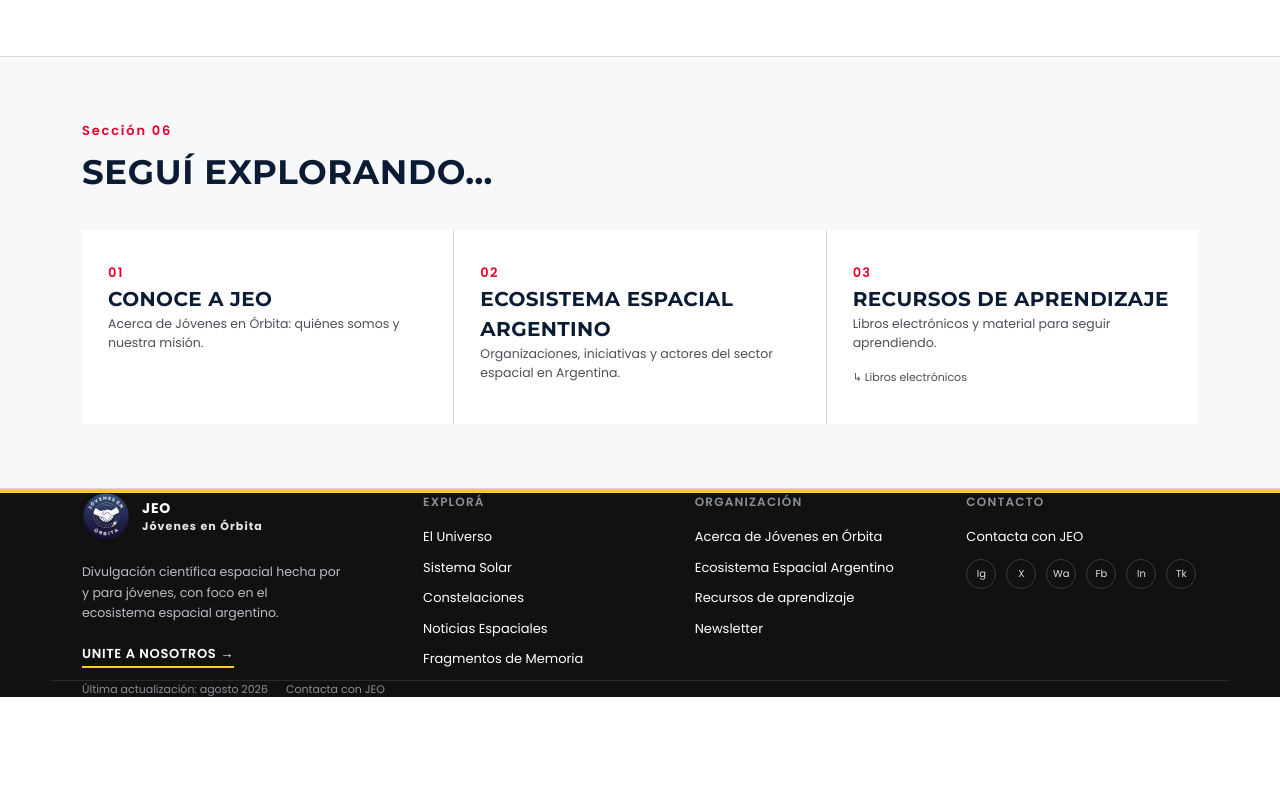
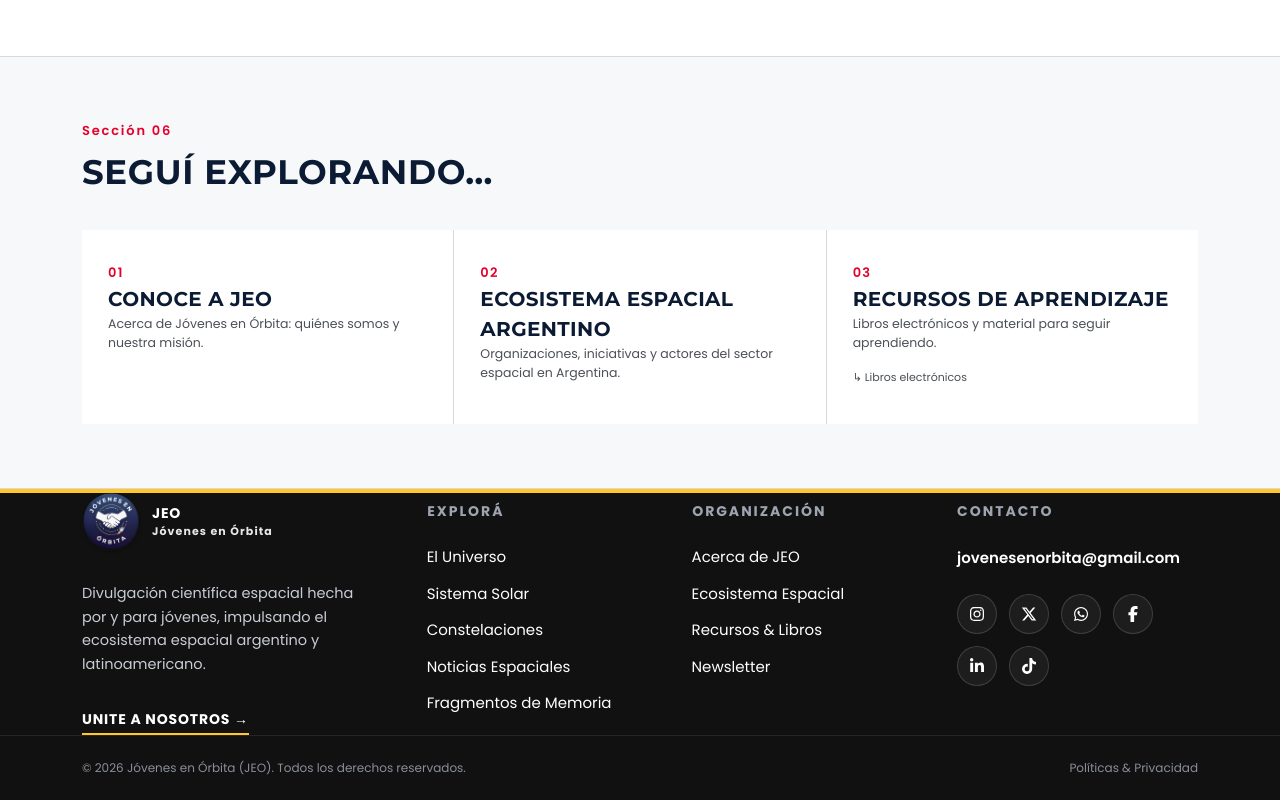
Before and after one commit to Jovenes-en-Orbita/jeo-web-nueva, a Next.js app in the folder apps/web/: page / in a window 1280 px wide. Shown: the part 3871-4671 px from the top of the page. Before the commit the page ends 4568 px from the top, so only its background shows below. Built offline with nearby package versions, Linux system fonts and the light colour scheme; no server answers.

Commit message:
feat: implement site-wide footer and dedicated privacy policy page

```diff
--- a/apps/web/package.json
+++ b/apps/web/package.json
@@ -10,10 +10,11 @@
     "clean": "rimraf .next"
   },
   "dependencies": {
+    "@jeo/shared": "workspace:*",
     "next": "16.3.0",
     "react": "19.2.8",
     "react-dom": "19.2.8",
-    "@jeo/shared": "workspace:*"
+    "react-icons": "^5.7.0"
   },
   "devDependencies": {
     "@tailwindcss/postcss": "^4",
--- /dev/null
+++ b/apps/web/src/app/privacidad/page.tsx
@@ -0,0 +1,75 @@
+import type { Metadata } from 'next';
+import { Navbar } from '@/components/features/Navbar';
+import { Footer } from '@/components/features/Footer';
+import { SectionHeader } from '@/components/ui/SectionHeader';
+
+export const metadata: Metadata = {
+  title: 'Políticas & Privacidad — JEO (Jóvenes en Órbita)',
+  description: 'Términos de uso, política de privacidad y protección de datos de la plataforma Jóvenes en Órbita.',
+};
+
+export default function PrivacidadPage() {
+  return (
+    <>
+      <Navbar />
+      <main className="min-h-screen bg-[var(--color-white)] text-[var(--color-ink)]">
+        <section className="block py-16 border-b border-[var(--color-line)]">
+          <div className="wrap">
+            <SectionHeader
+              eyebrow="Legal & Transparencia"
+              title="Políticas & Privacidad"
+              description="Transparencia y compromiso con la protección de datos personales de nuestra comunidad científica juvenil."
+            />
+
+            <div className="mt-10 max-w-4xl space-y-10 font-[var(--font-poppins)]">
+              {/* Sección 1 */}
+              <div className="bg-[#F7F8FA] p-8 rounded-lg border border-[var(--color-line)]">
+                <h3 className="font-[var(--font-montserrat)] font-bold text-lg text-[var(--color-navy)] uppercase mb-3">
+                  1. Compromiso de Privacidad
+                </h3>
+                <p className="text-sm text-[var(--color-ink-2)] leading-relaxed mb-4">
+                  En <strong>Jóvenes en Órbita (JEO)</strong> respetamos y protegemos la privacidad de todos nuestros lectores, colaboradores y usuarios de la plataforma. Esta política describe qué datos recopilamos y cómo los utilizamos.
+                </p>
+                <p className="text-sm text-[var(--color-ink-2)] leading-relaxed">
+                  Última actualización: <strong>agosto de {new Date().getFullYear()}</strong>.
+                </p>
+              </div>
+
+              {/* Sección 2 */}
+              <div className="bg-[#F7F8FA] p-8 rounded-lg border border-[var(--color-line)]">
+                <h3 className="font-[var(--font-montserrat)] font-bold text-lg text-[var(--color-navy)] uppercase mb-3">
+                  2. Recopilación de Datos
+                </h3>
+                <ul className="list-disc list-inside space-y-2 text-sm text-[var(--color-ink-2)] leading-relaxed">
+                  <li><strong>Suscripción a Newsletter:</strong> Recopilamos tu dirección de correo electrónico únicamente para enviarte boletines informativos sobre misiones y noticias espaciales.</li>
+                  <li><strong>Cookies Técnicas:</strong> Utilizamos cookies básicas para optimizar el rendimiento y medir estadísticas anónimas de navegación.</li>
+                  <li><strong>Contacto Directo:</strong> La información enviada por correo es confidencial y utilizada exclusivamente para responder tus consultas.</li>
+                </ul>
+              </div>
+
+              {/* Sección 3 */}
+              <div className="bg-[#F7F8FA] p-8 rounded-lg border border-[var(--color-line)]">
+                <h3 className="font-[var(--font-montserrat)] font-bold text-lg text-[var(--color-navy)] uppercase mb-3">
+                  3. Derechos del Usuario
+                </h3>
+                <p className="text-sm text-[var(--color-ink-2)] leading-relaxed mb-4">
+                  Tenés derecho en cualquier momento a cancelar tu suscripción al boletín, solicitar la rectificación o la eliminación completa de tus datos de nuestros registros.
+                </p>
+                <p className="text-sm text-[var(--color-ink-2)] leading-relaxed">
+                  Para ejercer tus derechos, podés escribirnos a:{' '}
+                  <a
+                    href="mailto:jovenesenorbita@gmail.com"
+                    className="text-[var(--color-navy)] font-semibold underline hover:text-[var(--color-red)] transition-colors"
+                  >
+                    jovenesenorbita@gmail.com
+                  </a>
+                </p>
+              </div>
+            </div>
+          </div>
+        </section>
+      </main>
+      <Footer />
+    </>
+  );
+}
--- a/apps/web/src/components/features/Footer.tsx
+++ b/apps/web/src/components/features/Footer.tsx
@@ -1,5 +1,22 @@
 import Link from 'next/link';
 import { Logo } from '@/components/ui/Logo';
+import {
+  FaInstagram,
+  FaXTwitter,
+  FaWhatsapp,
+  FaFacebookF,
+  FaLinkedinIn,
+  FaTiktok,
+} from 'react-icons/fa6';
+
+const socialLinks = [
+  { icon: FaInstagram, name: 'Instagram', href: 'https://instagram.com' },
+  { icon: FaXTwitter, name: 'X', href: 'https://x.com' },
+  { icon: FaWhatsapp, name: 'WhatsApp', href: 'https://whatsapp.com' },
+  { icon: FaFacebookF, name: 'Facebook', href: 'https://facebook.com' },
+  { icon: FaLinkedinIn, name: 'LinkedIn', href: 'https://linkedin.com' },
+  { icon: FaTiktok, name: 'TikTok', href: 'https://tiktok.com' },
+];
 
 /**
  * Footer matching the wireframe's footer.
@@ -8,94 +25,125 @@
  */
 export function Footer() {
   return (
-    <footer className="bg-[var(--color-black)] text-white border-t-4 border-[var(--color-yellow)]">
+    <footer className="bg-[var(--color-black)] text-white border-t-[4px] border-[var(--color-yellow)] relative">
       {/* Top: Brand + columns */}
-      <div className="wrap grid grid-cols-[1.3fr_1fr_1fr_1fr] gap-10 pt-[52px] pb-10 max-[900px]:grid-cols-2">
+      <div className="wrap grid grid-cols-[1.4fr_1fr_1fr_1.1fr] gap-12 md:gap-16 pt-24 pb-20 md:pt-28 md:pb-24 items-start max-[900px]:grid-cols-2 max-[600px]:grid-cols-1">
         {/* Brand */}
-        <div>
-          <div className="mb-3.5">
-            <Logo size={48} showText={true} />
+        <div className="flex flex-col justify-between h-full">
+          <div>
+            <div className="mb-6">
+              <Logo size={58} showText={true} />
+            </div>
+            <p className="text-[14.5px] text-[#C8CCD4] leading-relaxed max-w-[330px] mb-6 font-[var(--font-poppins)]">
+              Divulgación científica espacial hecha por y para jóvenes, impulsando el
+              ecosistema espacial argentino y latinoamericano.
+            </p>
           </div>
-          <p className="text-[12.5px] text-[#B9BEC6] leading-relaxed max-w-[260px] mb-[18px]">
-            Divulgación científica espacial hecha por y para jóvenes, con foco
-            en el ecosistema espacial argentino.
-          </p>
           <Link
             href="/unite"
-            className="inline-flex items-center gap-1.5 font-[var(--font-montserrat)] font-semibold text-[13px] uppercase tracking-[0.05em] text-[var(--color-yellow)] border-b-2 border-[var(--color-yellow)] pb-0.5 hover:text-white hover:border-white transition-colors"
+            className="inline-flex items-center gap-2 font-[var(--font-montserrat)] font-bold text-sm uppercase tracking-[0.06em] text-[var(--color-yellow)] border-b-2 border-[var(--color-yellow)] pb-1 hover:text-white hover:border-white transition-colors w-fit mt-2"
           >
             Unite a nosotros →
           </Link>
         </div>
 
         {/* Explorá */}
-        <div>
-          <h4 className="text-[12px] tracking-[0.1em] text-[#8A8F98] mb-4 font-semibold uppercase font-[var(--font-poppins)]">
+        <div className="pt-2">
+          <h4 className="text-[14px] tracking-[0.14em] text-[#9EA4B0] mb-6 font-bold uppercase font-[var(--font-poppins)]">
             Explorá
           </h4>
-          <Link href="/universo" className="block text-[13px] text-[#DEE1E6] mb-[11px] hover:underline">
-            El Universo
-          </Link>
-          <Link href="/sistema-solar" className="block text-[13px] text-[#DEE1E6] mb-[11px] hover:underline">
-            Sistema Solar
-          </Link>
-          <Link href="/constelaciones" className="block text-[13px] text-[#DEE1E6] mb-[11px] hover:underline">
-            Constelaciones
-          </Link>
-          <Link href="/noticias" className="block text-[13px] text-[#DEE1E6] mb-[11px] hover:underline">
-            Noticias Espaciales
-          </Link>
-          <Link href="/galeria" className="block text-[13px] text-[#DEE1E6] mb-[11px] hover:underline">
-            Fragmentos de Memoria
-          </Link>
+          <div className="flex flex-col space-y-3.5 font-[var(--font-poppins)]">
+            {[
+              { label: 'El Universo', href: '/universo' },
+              { label: 'Sistema Solar', href: '/sistema-solar' },
+              { label: 'Constelaciones', href: '/constelaciones' },
+              { label: 'Noticias Espaciales', href: '/noticias' },
+              { label: 'Fragmentos de Memoria', href: '/galeria' },
+            ].map((link) => (
+              <Link
+                key={link.href}
+                href={link.href}
+                className="group inline-flex items-center gap-2 text-[15px] text-[#E2E5EB] hover:text-[var(--color-yellow)] transition-all duration-200 ease-out hover:translate-x-2 w-fit"
+              >
+                <span className="text-[var(--color-yellow)] opacity-0 -ml-3 group-hover:opacity-100 group-hover:ml-0 transition-all duration-200 text-xs">
+                  ›
+                </span>
+                <span>{link.label}</span>
+              </Link>
+            ))}
+          </div>
         </div>
 
         {/* Organización */}
-        <div>
-          <h4 className="text-[12px] tracking-[0.1em] text-[#8A8F98] mb-4 font-semibold uppercase font-[var(--font-poppins)]">
+        <div className="pt-2">
+          <h4 className="text-[14px] tracking-[0.14em] text-[#9EA4B0] mb-6 font-bold uppercase font-[var(--font-poppins)]">
             Organización
           </h4>
-          <Link href="/nosotros" className="block text-[13px] text-[#DEE1E6] mb-[11px] hover:underline">
-            Acerca de Jóvenes en Órbita
-          </Link>
-          <Link href="/ecosistema" className="block text-[13px] text-[#DEE1E6] mb-[11px] hover:underline">
-            Ecosistema Espacial Argentino
-          </Link>
-          <Link href="/libros" className="block text-[13px] text-[#DEE1E6] mb-[11px] hover:underline">
-            Recursos de aprendizaje
-          </Link>
-          <Link href="/newsletter" className="block text-[13px] text-[#DEE1E6] mb-[11px] hover:underline">
-            Newsletter
-          </Link>
+          <div className="flex flex-col space-y-3.5 font-[var(--font-poppins)]">
+            {[
+              { label: 'Acerca de JEO', href: '/nosotros' },
+              { label: 'Ecosistema Espacial', href: '/ecosistema' },
+              { label: 'Recursos & Libros', href: '/libros' },
+              { label: 'Newsletter', href: '/newsletter' },
+            ].map((link) => (
+              <Link
+                key={link.href}
+                href={link.href}
+                className="group inline-flex items-center gap-2 text-[15px] text-[#E2E5EB] hover:text-[var(--color-yellow)] transition-all duration-200 ease-out hover:translate-x-2 w-fit"
+              >
+                <span className="text-[var(--color-yellow)] opacity-0 -ml-3 group-hover:opacity-100 group-hover:ml-0 transition-all duration-200 text-xs">
+                  ›
+                </span>
+                <span>{link.label}</span>
+              </Link>
+            ))}
+          </div>
         </div>
 
         {/* Contacto */}
-        <div>
-          <h4 className="text-[12px] tracking-[0.1em] text-[#8A8F98] mb-4 font-semibold uppercase font-[var(--font-poppins)]">
+        <div className="pt-2">
+          <h4 className="text-[14px] tracking-[0.14em] text-[#9EA4B0] mb-6 font-bold uppercase font-[var(--font-poppins)]">
             Contacto
           </h4>
-          <Link href="/redes" className="block text-[13px] text-[#DEE1E6] mb-[11px] hover:underline">
-            Contacta con JEO
-          </Link>
+          <a
+            href="mailto:jovenesenorbita@gmail.com"
+            className="group inline-flex items-center gap-2 text-[15px] font-semibold text-[var(--color-yellow)] hover:text-white transition-all duration-200 ease-out hover:translate-x-2 select-all mb-6 font-[var(--font-poppins)]"
+            title="Enviar correo a jovenesenorbita@gmail.com"
+          >
+            <span>jovenesenorbita@gmail.com</span>
+            <span className="opacity-0 group-hover:opacity-100 transition-opacity duration-200 text-xs">
+              ↗
+            </span>
+          </a>
+
           {/* Social icons */}
-          <div className="flex gap-2.5 mt-3">
-            {['Ig', 'X', 'Wa', 'Fb', 'In', 'Tk'].map((icon) => (
-              <span
-                key={icon}
-                className="w-[30px] h-[30px] border border-[#3A3A3A] rounded-full flex items-center justify-center text-[10px] text-[#DEE1E6] cursor-pointer transition-all duration-200 hover:border-[var(--color-yellow)] hover:text-[var(--color-yellow)] hover:scale-110"
-              >
-                {icon}
-              </span>
-            ))}
+          <div className="flex gap-3 flex-wrap">
+            {socialLinks.map((item) => {
+              const IconComponent = item.icon;
+              return (
+                <a
+                  key={item.name}
+                  href={item.href}
+                  target="_blank"
+                  rel="noopener noreferrer"
+                  aria-label={item.name}
+                  className="w-[40px] h-[40px] bg-white/5 border border-white/15 rounded-full flex items-center justify-center text-[16px] text-[#E2E5EB] transition-all duration-200 hover:border-[var(--color-yellow)] hover:bg-[var(--color-yellow)] hover:text-[var(--color-black)] hover:scale-110"
+                >
+                  <IconComponent />
+                </a>
+              );
+            })}
           </div>
         </div>
       </div>
 
-      {/* Bottom bar */}
-      <div className="wrap border-t border-[#2A2A2A] py-5 flex justify-between items-center flex-wrap gap-3.5">
-        <div className="text-[11px] text-[#8A8F98] flex gap-[18px] flex-wrap">
-          <span>Última actualización: agosto 2026</span>
-          <span>Contacta con JEO</span>
+      {/* Bottom Copyright Bar */}
+      <div className="border-t border-[#262626] py-6">
+        <div className="wrap flex justify-between items-center flex-wrap gap-4 text-xs text-[#8A8F98] font-[var(--font-poppins)]">
+          <p>© {new Date().getFullYear()} Jóvenes en Órbita (JEO). Todos los derechos reservados.</p>
+          <div className="flex gap-6">
+            <Link href="/privacidad" className="hover:text-[var(--color-yellow)] transition-colors">Políticas & Privacidad</Link>
+          </div>
         </div>
       </div>
     </footer>
```
Also changed, not shown: 1 other file (tests, documents, lock files or other folders).
